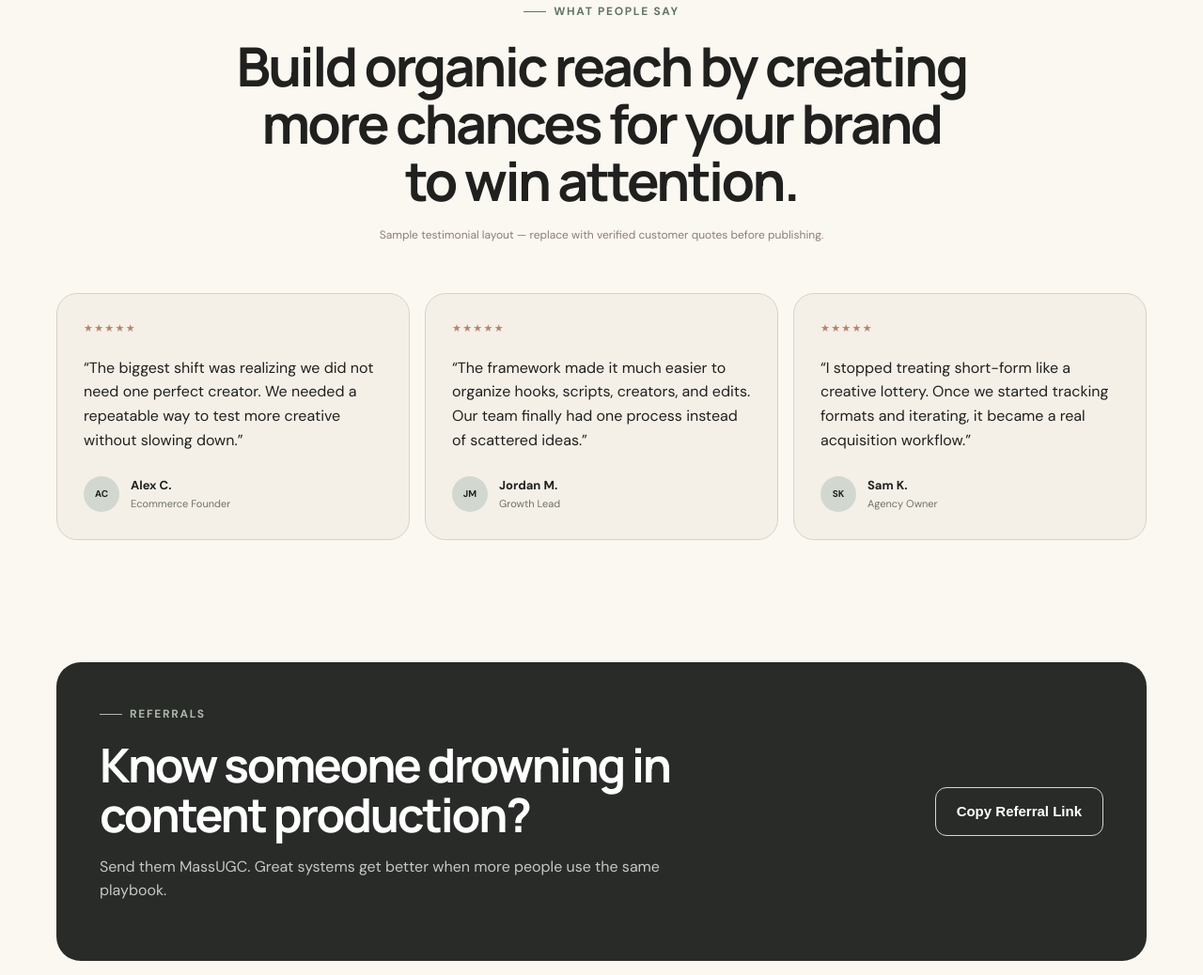
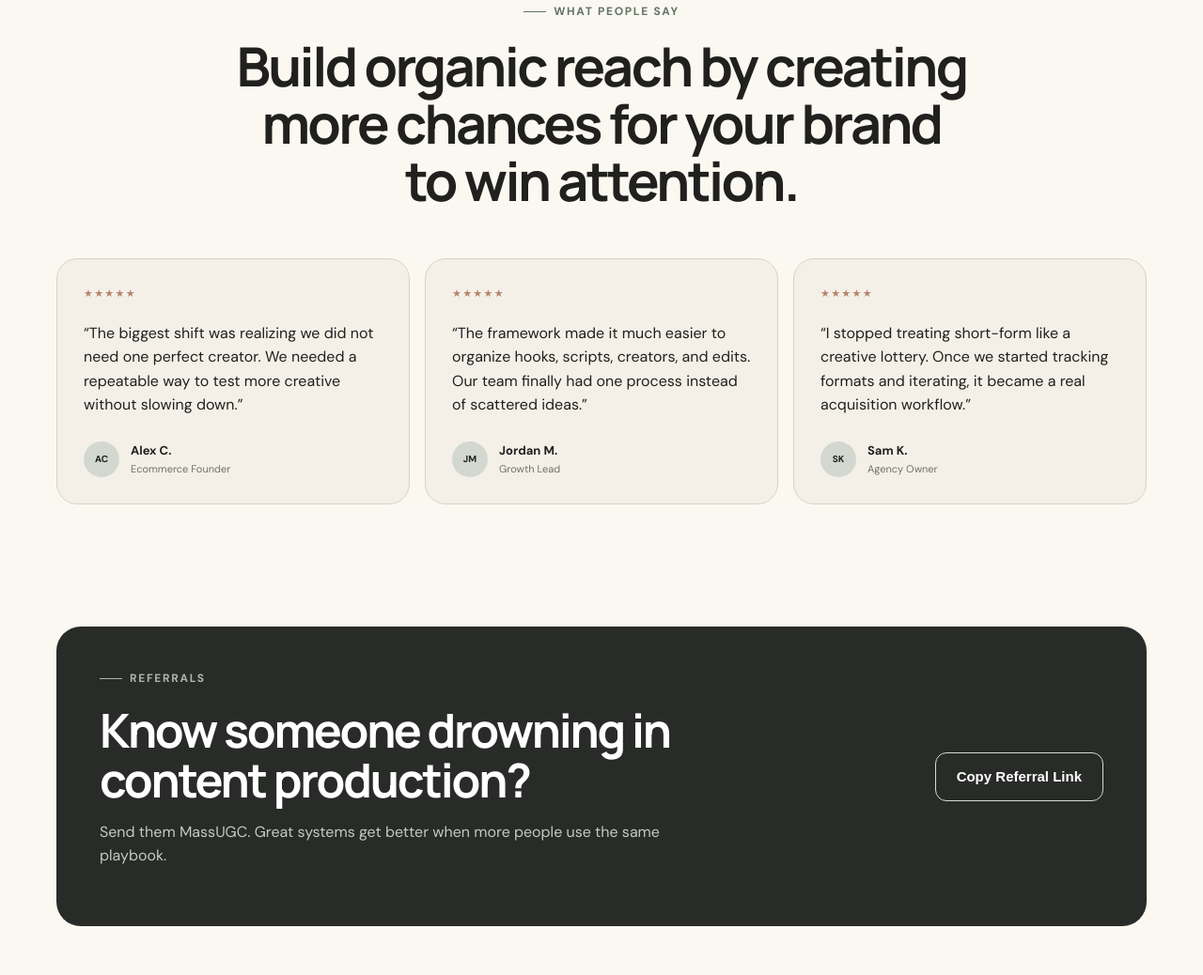
Before and after one commit to will-clitheroe5/MassUGC-website, a plain HTML site: page index.html in a window 1280 px wide. Shown: the part 4280-5318 px from the top of the page at 94% size. Drawn offline with Linux system fonts and the light colour scheme.

Commit message:
Update testimonial disclaimer in index.html
Removed placeholder text for testimonials.

```diff
--- a/index.html
+++ b/index.html
@@ -498,7 +498,7 @@ footer { padding: 40px 0 52px; }
         <div class="section-heading centered reveal">
           <span class="eyebrow">What people say</span>
           <h2>Build organic reach by creating more chances for your brand to win attention.</h2>
-          <p class="testimonial-disclaimer">Sample testimonial layout — replace with verified customer quotes before publishing.</p>
+        </p>
         </div>
         <div class="testimonial-grid">
           <article class="testimonial-card reveal">
```
